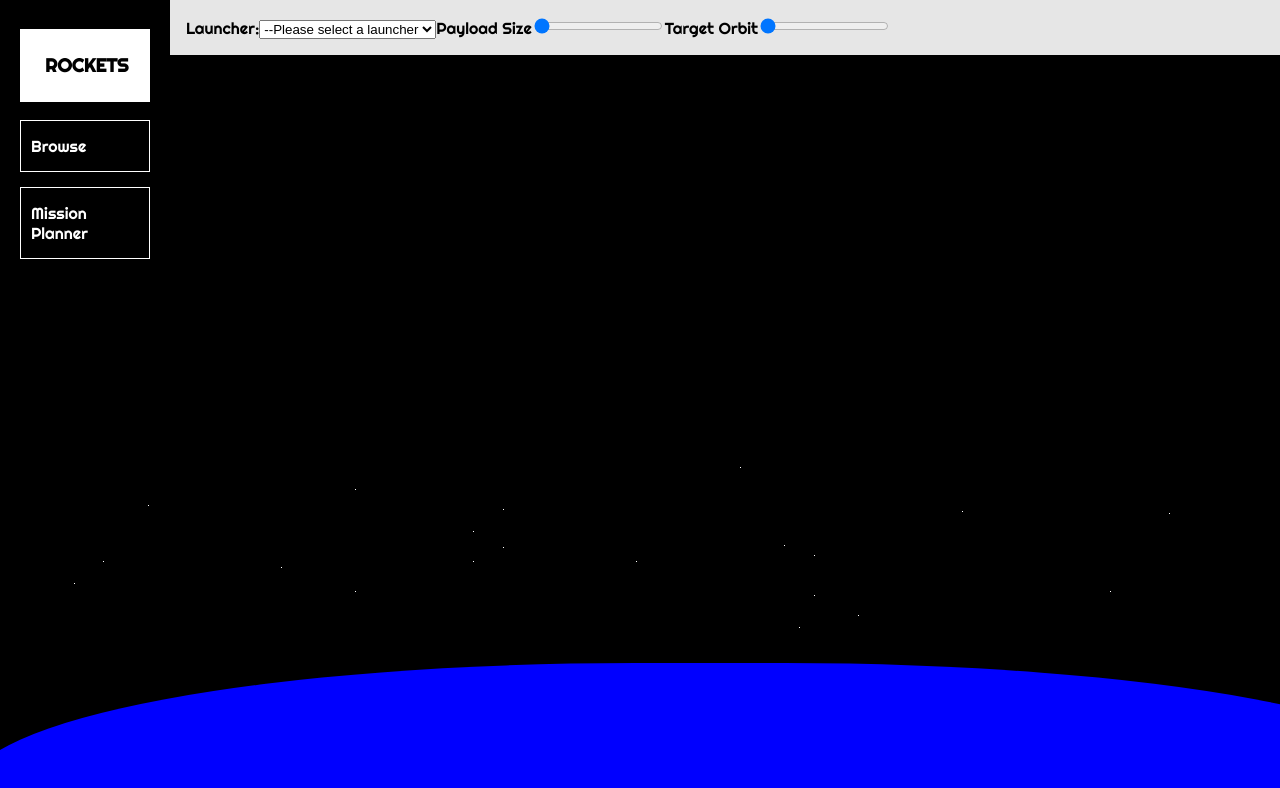
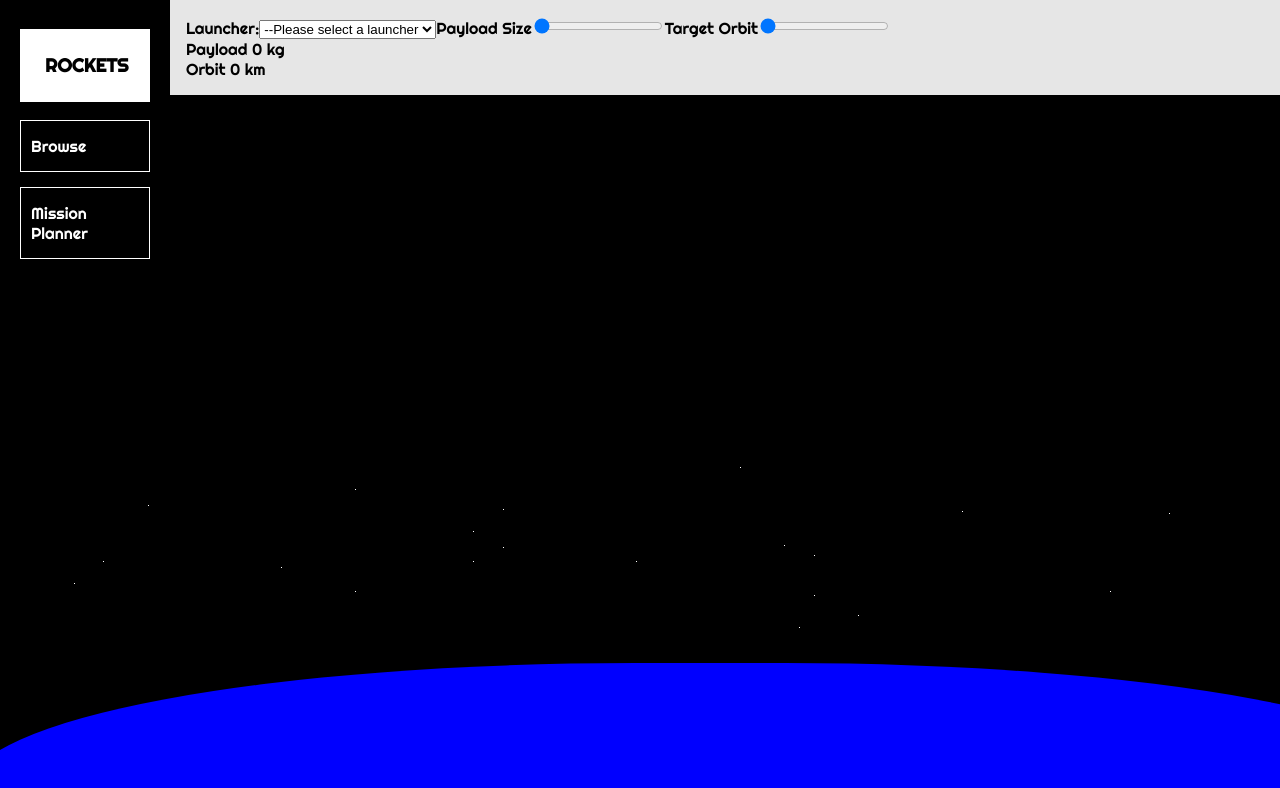
Before and after one commit to fotijr/rockets, an Angular app: page /mission-planner in a window 1280 px wide. Shown: the top 788 px of the page. Built offline with nearby package versions, Linux system fonts and the light colour scheme.

Commit message:
Mission value bindings

```diff
--- a/src/app/app.module.ts
+++ b/src/app/app.module.ts
@@ -1,5 +1,6 @@
 import { BrowserModule } from '@angular/platform-browser';
 import { NgModule } from '@angular/core';
+import { FormsModule } from '@angular/forms';
 import { HttpClientModule } from '@angular/common/http';
 import { AppComponent } from './app.component';
 import { RocketsComponent } from './rockets/rockets.component';
@@ -15,7 +16,8 @@ import { MissionPlannerComponent } from './mission-planner/mission-planner.compo
   imports: [
     BrowserModule,
     AppRoutingModule,
-    HttpClientModule
+    HttpClientModule,
+    FormsModule
   ],
   providers: [],
   bootstrap: [AppComponent]
--- a/src/app/mission-planner/mission-planner.component.html
+++ b/src/app/mission-planner/mission-planner.component.html
@@ -7,10 +7,16 @@
   </select>
 
   <label for="payload">Payload Size</label>
-  <input type="range" id="payload" name="payload" min="0" max="20000">
+  <input type="range" id="payload" name="payload" min="0" max="20000" [(ngModel)]="payloadWeight">
 
   <label for="orbit">Target Orbit</label>
-  <input type="range" id="orbit" name="orbit" min="0" max="50000">
+  <input type="range" id="orbit" name="orbit" min="0" max="50000" [(ngModel)]="targetOrbit">
+  <div>
+    <span>Payload {{ payloadWeight | number }} kg</span>
+  </div>
+  <div>
+    <span>Orbit {{ targetOrbit | number }} km</span>
+  </div>
 </div>
 
 <div id="visualizer">
--- a/src/app/mission-planner/mission-planner.component.ts
+++ b/src/app/mission-planner/mission-planner.component.ts
@@ -6,6 +6,8 @@ import { Component, OnInit } from '@angular/core';
   styleUrls: ['./mission-planner.component.scss']
 })
 export class MissionPlannerComponent implements OnInit {
+  payloadWeight: number = 0;
+  targetOrbit: number = 0;
 
   constructor() { }
 
```
